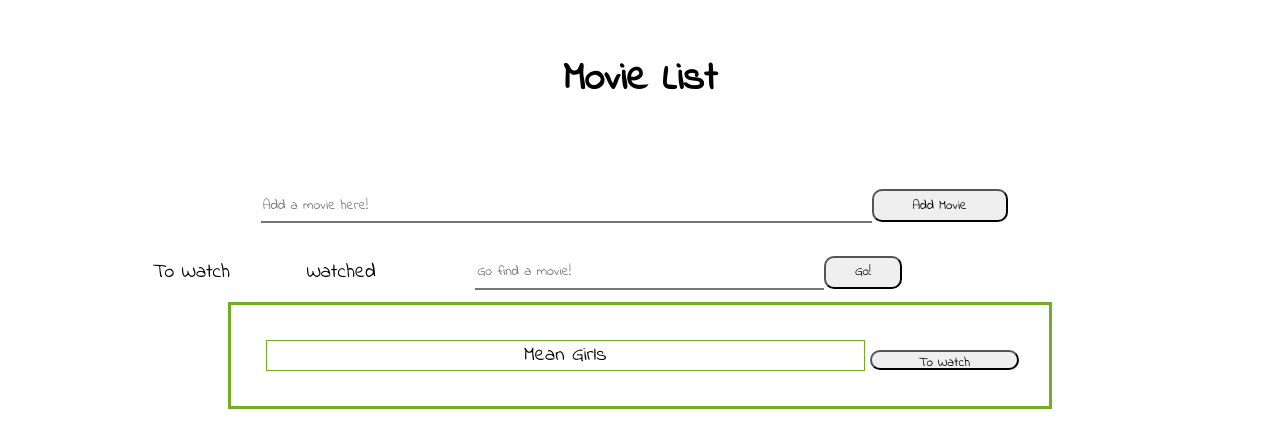
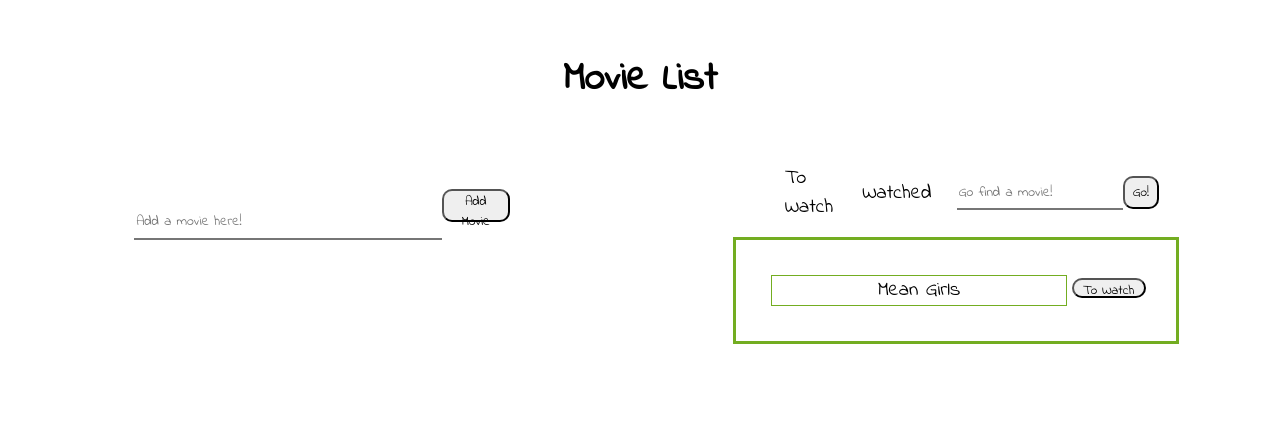
Before and after one commit to LittleJennie/MovieList, a React app: page / in a window 1280 px wide. Shown: the top 448 px of the page. Built offline with nearby package versions, Linux system fonts and the light colour scheme.

Commit message:
searchTMDb method set up and divide add and render in DOM

```diff
--- a/src/app.jsx
+++ b/src/app.jsx
@@ -107,8 +107,11 @@ class App extends React.Component {
 
     render() {
         return (
-            <div className="movie_list_wrapper">
+            <div id="movie-list-wrapper">
+                <div id="add-movies-list">
                     <AddMovie addMovieHandler={this.addMovieHandler}/>
+                </div>
+                <div id="render-movie-list">
                     <div className="search-wrapper">
                         <div id="to-watch-list" onClick={this.toggleToWatchMovieList}>To Watch</div>
                         <div id="watched-list" onClick={this.toggleWatchedMovieList}>Watched</div>
@@ -122,6 +125,7 @@ class App extends React.Component {
                         toggleWatchStatus={this.toggleWatchStatus}
                     />
                 </div>
+            </div>
         )
     }
 }
--- /dev/null
+++ b/src/config/tmdb.example.js
@@ -0,0 +1,4 @@
+// Put your TMDB API keys here!
+var TMDB_API_KEY = 'YOUR_API_KEY_HERE';
+
+export default TMDB_API_KEY;
--- a/src/index.js
+++ b/src/index.js
@@ -1,5 +1,12 @@
 import React from 'react';
 import ReactDOM from 'react-dom';
 import App from './app.jsx';
+import TMDB_API_KEY from './config/tmdb.js';
+import searchTMDb from './lib/searchTMDb.js';
 
-ReactDOM.render(<App />, document.getElementById('app'));
+ReactDOM.render(
+    <App
+        TMDB_API_KEY={TMDB_API_KEY}
+        searchTMDb={searchTMDb}
+    />, document.getElementById('app')
+);
--- /dev/null
+++ b/src/lib/searchTMDb.js
@@ -0,0 +1,19 @@
+// https://developers.themoviedb.org/3/search/search-movies
+
+var searchTMDB = (queryObject, successCB) => {
+    return fetch('https://api.themoviedb.org/3/search/movie?', queryObject)
+        .then(function(response) { // response here is http data
+            return response.json();
+        })
+        .then(function(jsonRes) {
+            console.log(JSON.stringify(jsonRes));
+            return JSON.stringify(jsonRes);
+        })
+        .then((res) => {
+            console.log(res);
+            successCB(res);
+        })
+        .catch(error => console.error('Error:', error))
+}
+
+export default searchTMDB;
--- a/style/style.css
+++ b/style/style.css
@@ -10,6 +10,15 @@ body {
 h1 {
     margin: 50px;
     text-align: center;
+}
+
+#movie-list-wrapper {
+    width: 100%;
+    display: inline-flex;
+}
+
+#add-movies-list, #render-movie-list {
+    width: 50%
 }
 
 .movieList {
```
Also changed, not shown: 2 other files (tests, documents, lock files or other folders). Lines whose indentation alone changed are shown as unchanged.
